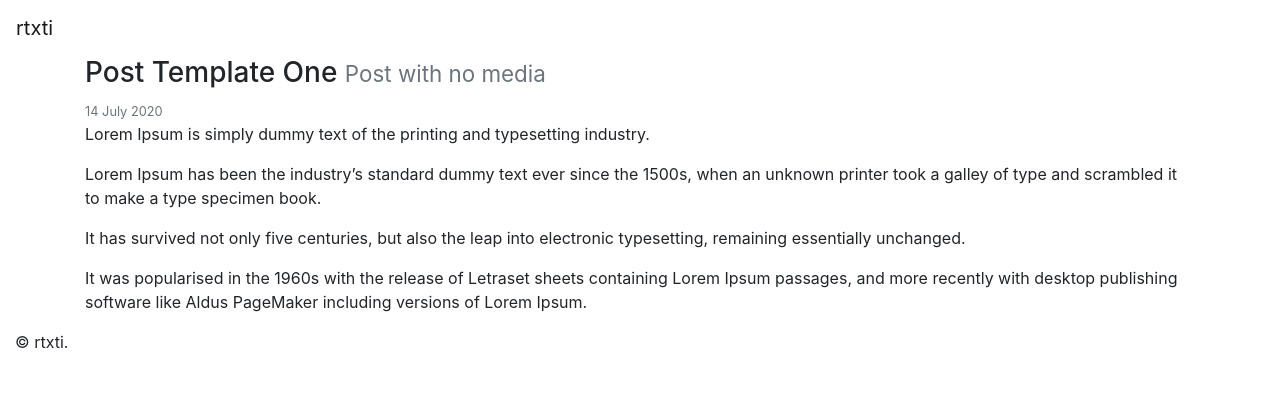
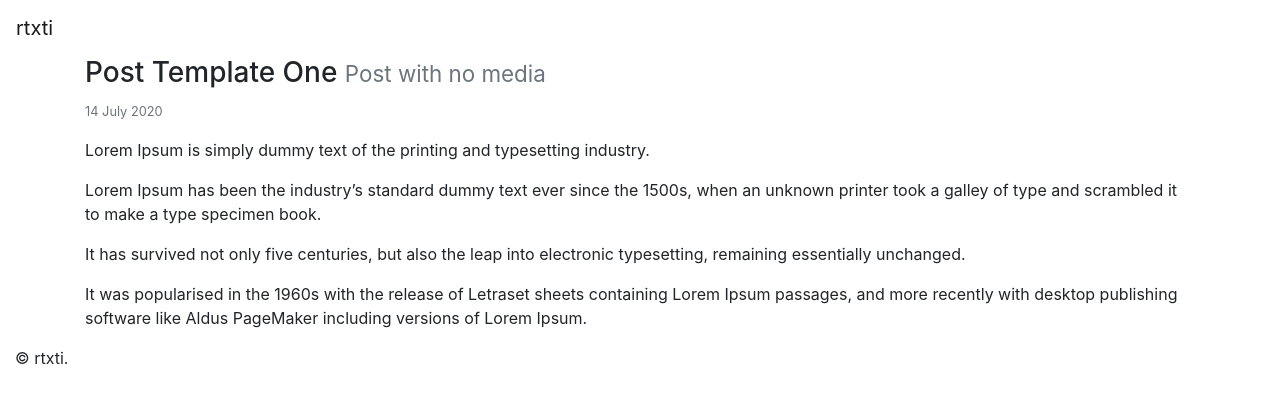
Before and after one commit to rtxti/www, a Jekyll site: the page built from _posts/2020-07-14-post-template-one.md, in a window 1280 px wide. Shown: the top 403 px of the page. Built offline with Jekyll 4.4.1, drawn with Linux system fonts in a browser that asks for light colours.

Commit message:
Update post.html

```diff
--- a/_layouts/post.html
+++ b/_layouts/post.html
@@ -3,7 +3,7 @@
 ---
 
 <div class="container">
-  <div>
+  <div class="mb-3">
     <h3>
       {{ page.title }}
       {% if page.description %}
@@ -18,7 +18,7 @@
   </div>
 
   {% if page.images %}
-  <div class="embed-responsive embed-responsive-16by9">
+  <div class="embed-responsive embed-responsive-16by9 bg-light">
     <img src="{{ page.images }}" alt="{{ page.title }}" class="embed-responsive-item obj-fit-cover"/>
   </div>
   {% endif %}
```
